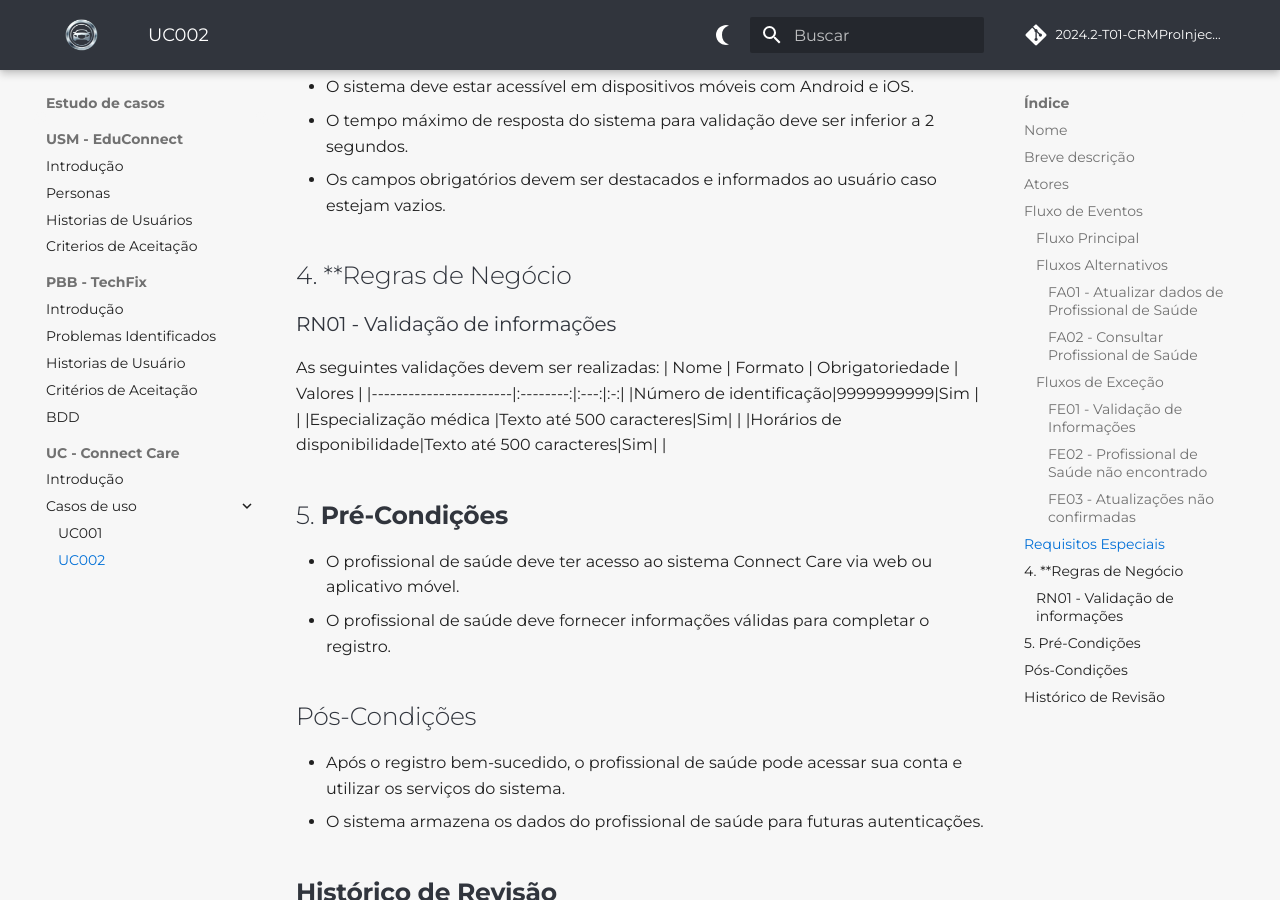
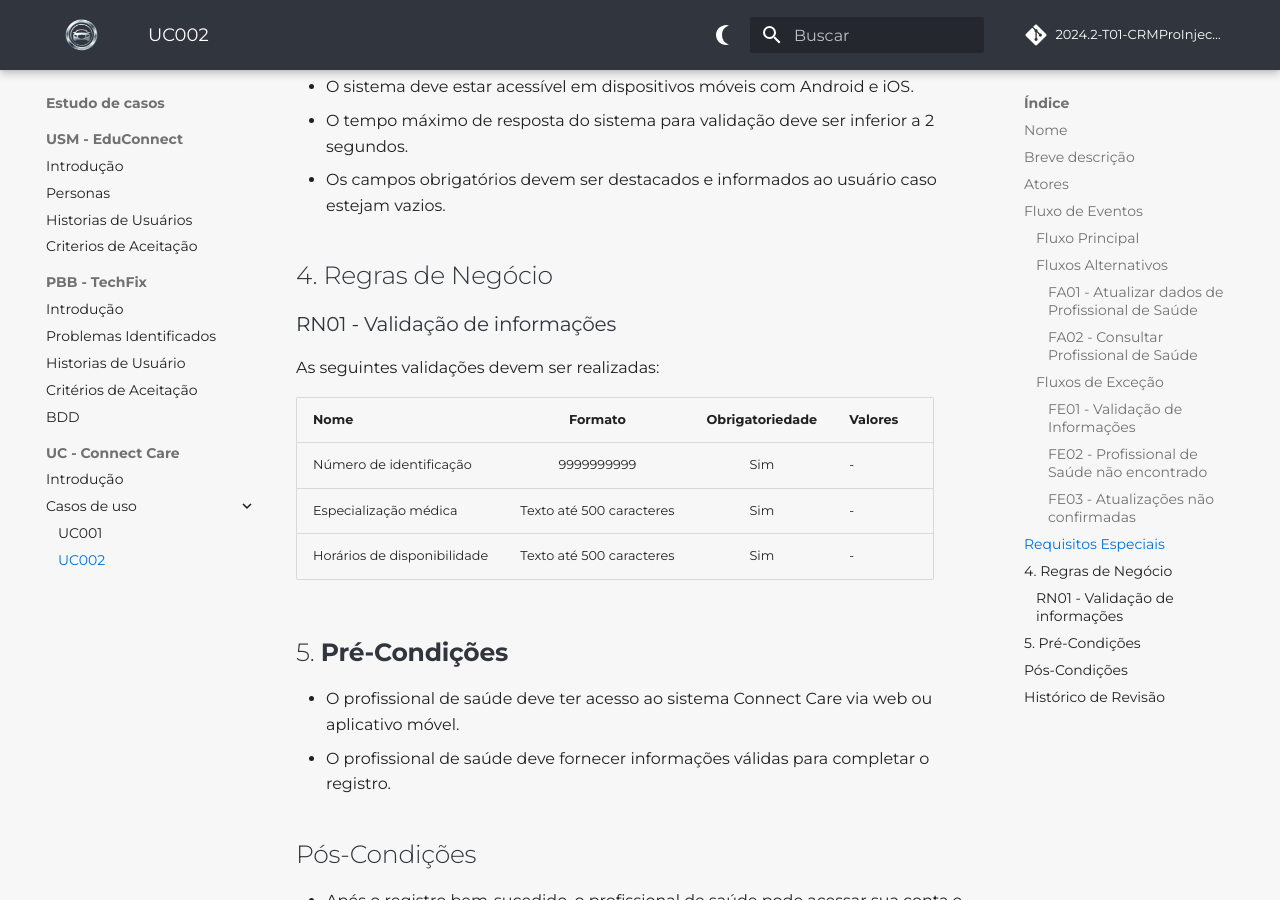
Before and after one commit to mdsreq-fga-unb/2024.2-T01-CRMProInjecao, an MkDocs documentation site: the page built from docs/estudo-de-caso-uc/caso-de-uso-02.md, in a window 1280 px wide and 900 px high, scrolled down 2499 px. Built offline with MkDocs 1.6.1 and Material for MkDocs 9.7.7, drawn with Linux system fonts in a browser that asks for light colours; comment, search, counter and statistics services are not loaded; the version menu is left out.

```diff
--- a/docs/estudo-de-caso-uc/caso-de-uso-02.md
+++ b/docs/estudo-de-caso-uc/caso-de-uso-02.md
@@ -71,15 +71,18 @@ Nos passos 2.2.1.7 ou 2.2.2.6 o advogado não confirma as atualizações. O sist
 - O tempo máximo de resposta do sistema para validação deve ser inferior a 2 segundos.
 - Os campos obrigatórios devem ser destacados e informados ao usuário caso estejam vazios.
 
-## 4. **Regras de Negócio
+## 4. Regras de Negócio
 
 ### RN01 - Validação de informações
 As seguintes validações devem ser realizadas:
-| Nome | Formato | Obrigatoriedade | Valores |
-|-----------------------|:--------:|:---:|:-:|
-|Número de identificação|9999999999|Sim  |   |
-|Especialização médica  |Texto até 500 caracteres|Sim| |
-|Horários de disponibilidade|Texto até 500 caracteres|Sim| |
+
+| Nome                        |         Formato         | Obrigatoriedade | Valores |
+|-----------------------------|:----------------------:|:--------------:|:--------|
+| Número de identificação     |      9999999999       |       Sim      | -       |
+| Especialização médica       | Texto até 500 caracteres |       Sim      | -       |
+| Horários de disponibilidade | Texto até 500 caracteres |       Sim      | -       |
+
+
 
 ## 5. **Pré-Condições**
 - O profissional de saúde deve ter acesso ao sistema Connect Care via web ou aplicativo móvel.
```
